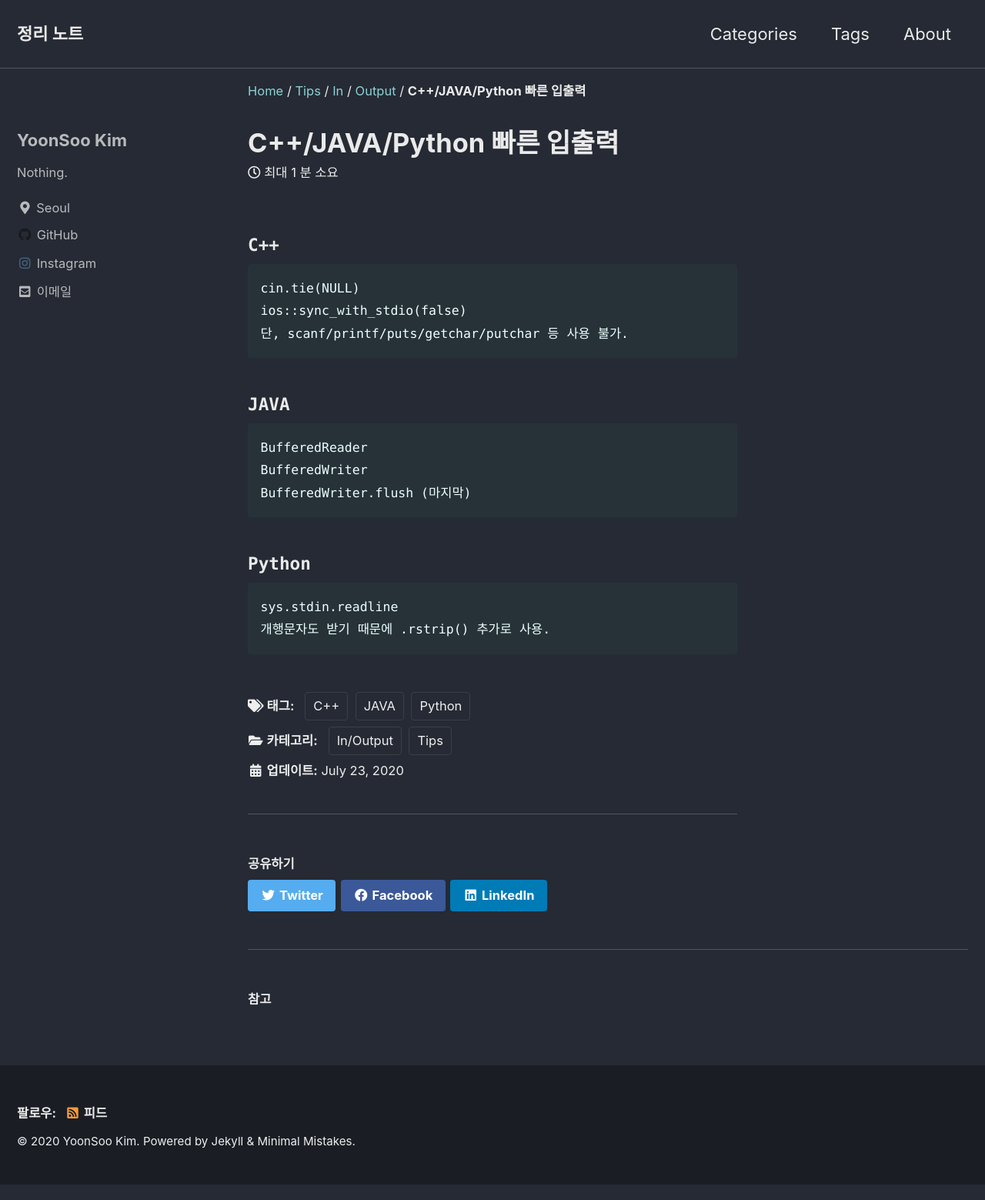
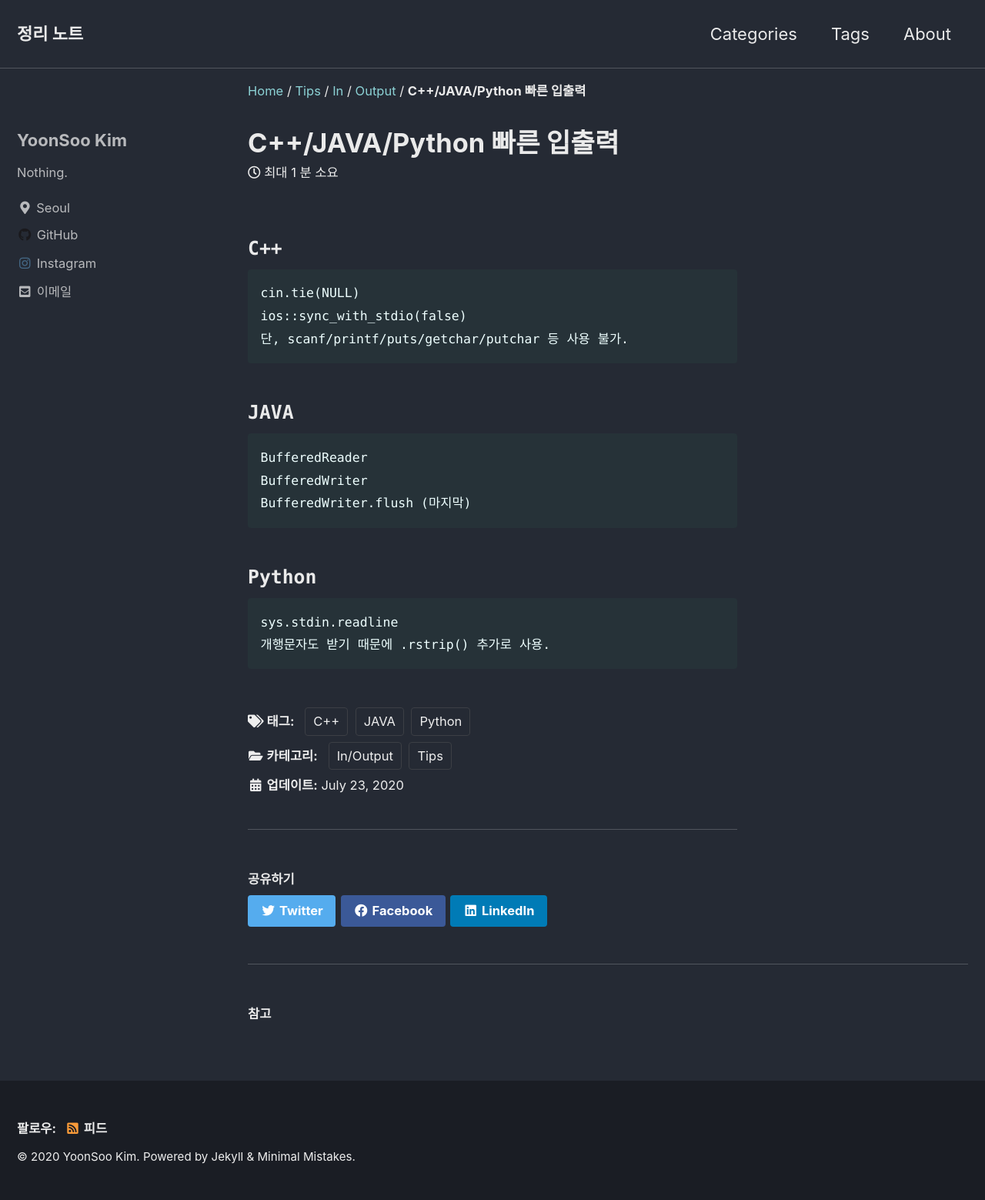
Before and after one commit to blackbeaver37/blackbeaver37.github.io, a Jekyll site: the page built from _posts/2020-07-23-fast_inoutput.md, in a window 1280 px wide. Shown: the whole page at 77% size. Built offline with Jekyll 4.4.1, drawn with Linux system fonts in a browser that asks for light colours; cached includes are drawn as plain includes.

````diff
--- a/_posts/2020-07-23-fast_inoutput.md
+++ b/_posts/2020-07-23-fast_inoutput.md
@@ -12,21 +12,21 @@ tags:
 last_modified_at: 2020-07-23T02:00:00-05:00
 ---
 
-##### `C++`
+### `C++`
 ```
 cin.tie(NULL)
 ios::sync_with_stdio(false)
 단, scanf/printf/puts/getchar/putchar 등 사용 불가.
 ```
 
-##### `JAVA`
+### `JAVA`
 ```
 BufferedReader
 BufferedWriter
 BufferedWriter.flush (마지막)
 ```
 
-##### `Python`
+### `Python`
 ```
 sys.stdin.readline
 개행문자도 받기 때문에 .rstrip() 추가로 사용.
````
